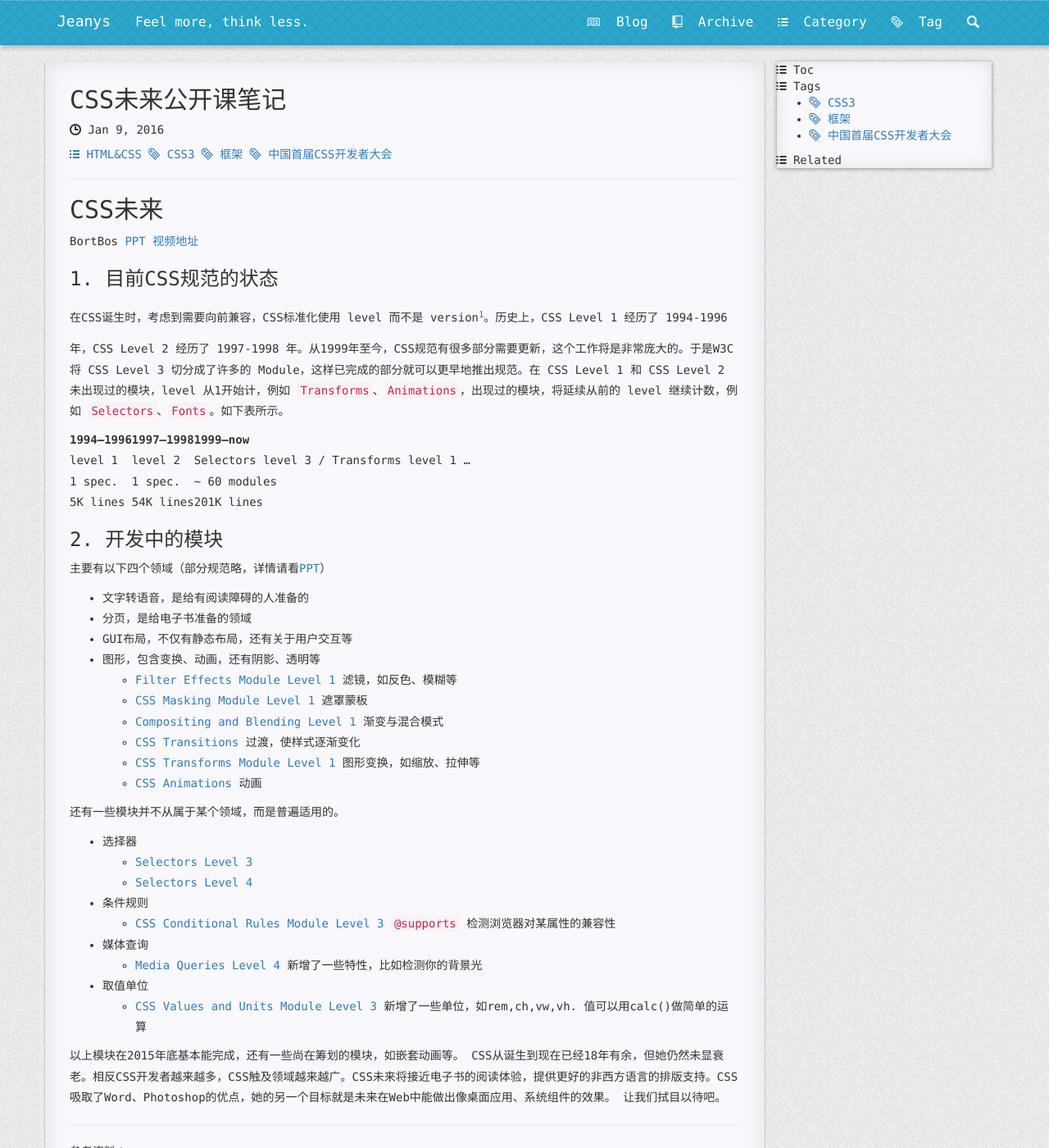
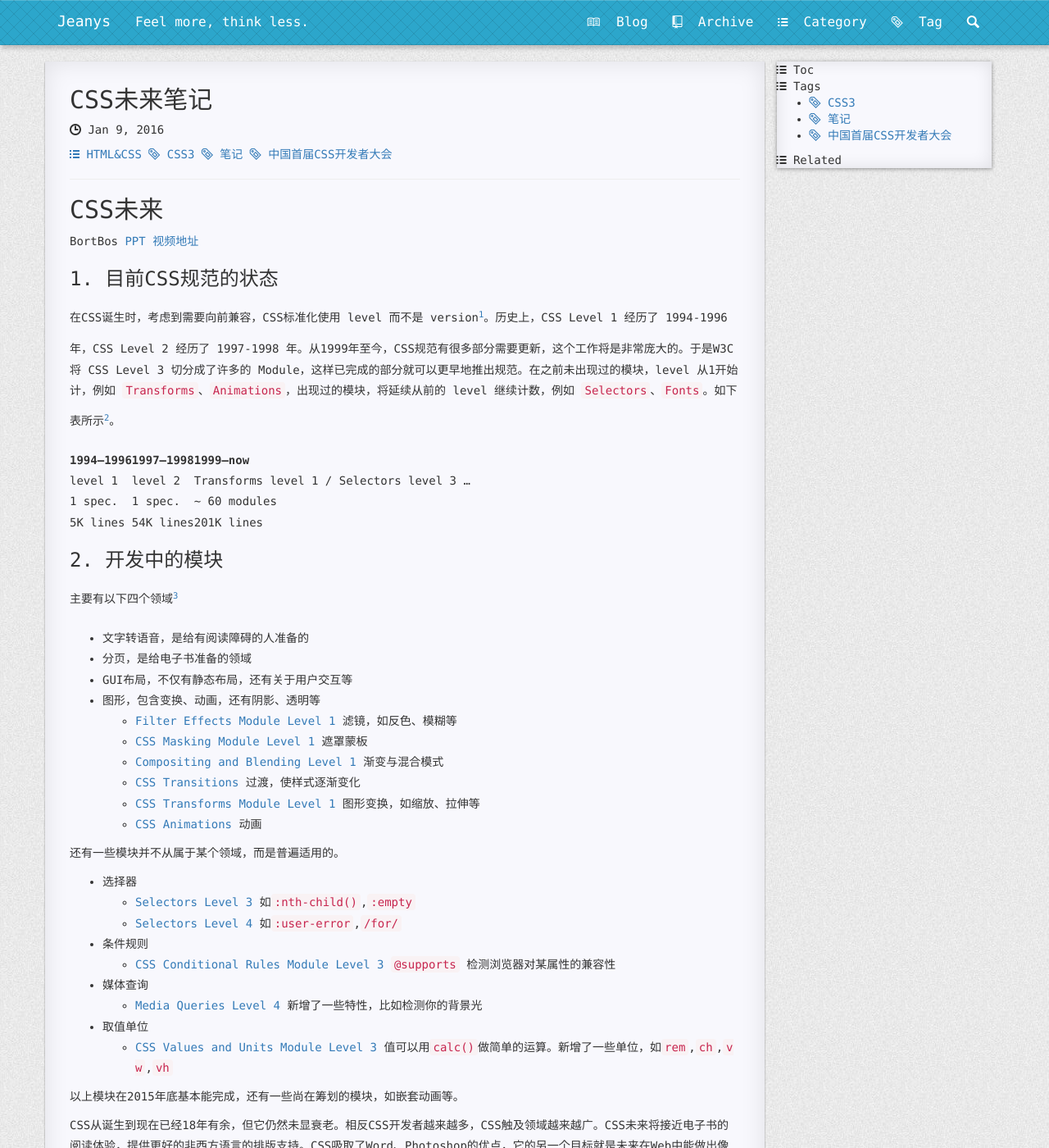
Before and after one commit to jeanys/jeanys.github.io, a Jekyll site: the page built from _posts/2016-1-9-w3ctech-1st-css-dev-conf.md, in a window 1280 px wide and 1400 px high. Shown: the whole window at 82% size. Built offline with Jekyll 4.4.1, drawn with Linux system fonts in a browser that asks for light colours; nearby versions of some CDN libraries; Markdown is read by kramdown in place of the engine named in the settings; some of the changed text lies outside the part shown.

Commit message:
CSS未来笔记

```diff
--- a/_posts/2016-1-9-w3ctech-1st-css-dev-conf.md
+++ b/_posts/2016-1-9-w3ctech-1st-css-dev-conf.md
@@ -1,7 +1,7 @@
 ---
 layout: post
-title: CSS未来公开课笔记
-tags: CSS3 框架 中国首届CSS开发者大会
+title: CSS未来笔记
+tags: CSS3 笔记 中国首届CSS开发者大会
 categories: HTML&CSS
 ---
 
@@ -11,17 +11,17 @@ BortBos [PPT][PPT] [视频地址][video]
 
 ### 1. 目前CSS规范的状态
 
-在CSS诞生时，考虑到需要向前兼容，CSS标准化使用 level 而不是 version[^level]。历史上，CSS Level 1 经历了 1994-1996 年，CSS Level 2 经历了 1997-1998 年。从1999年至今，CSS规范有很多部分需要更新，这个工作将是非常庞大的。于是W3C将 CSS Level 3 切分成了许多的 Module，这样已完成的部分就可以更早地推出规范。在 CSS Level 1 和 CSS Level 2 未出现过的模块，level 从1开始计，例如 `Transforms`、`Animations`，出现过的模块，将延续从前的 level 继续计数，例如 `Selectors`、`Fonts`。如下表所示。
+在CSS诞生时，考虑到需要向前兼容，CSS标准化使用 level 而不是 version[^level]。历史上，CSS Level 1 经历了 1994-1996 年，CSS Level 2 经历了 1997-1998 年。从1999年至今，CSS规范有很多部分需要更新，这个工作将是非常庞大的。于是W3C将 CSS Level 3 切分成了许多的 Module，这样已完成的部分就可以更早地推出规范。在之前未出现过的模块，level 从1开始计，例如 `Transforms`、`Animations`，出现过的模块，将延续从前的 level 继续计数，例如 `Selectors`、`Fonts`。如下表所示[^table]。
 
 | 1994–1996 | 1997–1998 | 1999–now     |
 | :-------- | :-------- | :--------    |
-| level 1   | level 2   | Selectors level 3 / Transforms level 1 ... |
+| level 1   | level 2   | Transforms level 1 / Selectors level 3 ... |
 | 1 spec.   | 1 spec.   | ~ 60 modules |
 | 5K lines  | 54K lines | 201K lines   |
 
 ### 2. 开发中的模块
 
-主要有以下四个领域（部分规范略，详情请看[PPT][PPT]）
+主要有以下四个领域[^spec]
 
 + 文字转语音，是给有阅读障碍的人准备的
 + 分页，是给电子书准备的领域
@@ -37,17 +37,19 @@ BortBos [PPT][PPT] [视频地址][video]
 还有一些模块并不从属于某个领域，而是普遍适用的。
 
 + 选择器
-    + [Selectors Level 3][selector3]
-    + [Selectors Level 4][selector4]
+    + [Selectors Level 3][selector3] 如`:nth-child()`,`:empty`
+    + [Selectors Level 4][selector4] 如`:user-error`,`/for/`
 + 条件规则
     + [CSS Conditional Rules Module Level 3][conditional] `@supports` 检测浏览器对某属性的兼容性
 + 媒体查询
     + [Media Queries Level 4][media4] 新增了一些特性，比如检测你的背景光
 + 取值单位
-    + [CSS Values and Units Module Level 3][units3] 新增了一些单位，如rem,ch,vw,vh. 值可以用calc()做简单的运算
+    + [CSS Values and Units Module Level 3][units3] 值可以用`calc()`做简单的运算。新增了一些单位，如`rem`,`ch`,`vw`,`vh`
 
 以上模块在2015年底基本能完成，还有一些尚在筹划的模块，如嵌套动画等。
-CSS从诞生到现在已经18年有余，但她仍然未显衰老。相反CSS开发者越来越多，CSS触及领域越来越广。CSS未来将接近电子书的阅读体验，提供更好的非西方语言的排版支持。CSS吸取了Word、Photoshop的优点，她的另一个目标就是未来在Web中能做出像桌面应用、系统组件的效果。
+
+CSS从诞生到现在已经18年有余，但它仍然未显衰老。相反CSS开发者越来越多，CSS触及领域越来越广。CSS未来将接近电子书的阅读体验，提供更好的非西方语言的排版支持。CSS吸取了Word、Photoshop的优点，它的另一个目标就是未来在Web中能做出像桌面应用、系统组件的效果。
+
 让我们拭目以待吧。
 
 ---
```
Also changed, not shown: other parts of _posts/2016-1-9-w3ctech-1st-css-dev-conf.md (+2 -0 lines).
